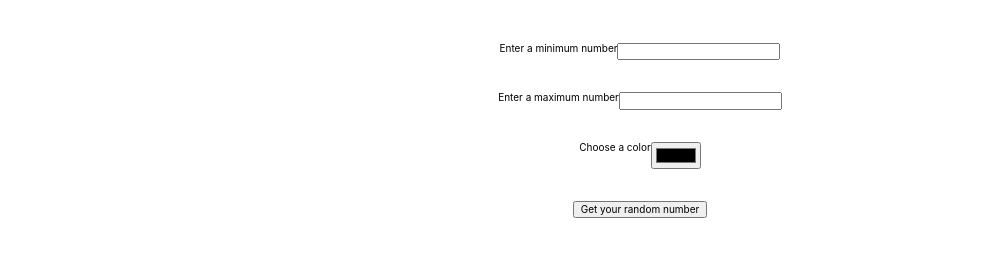
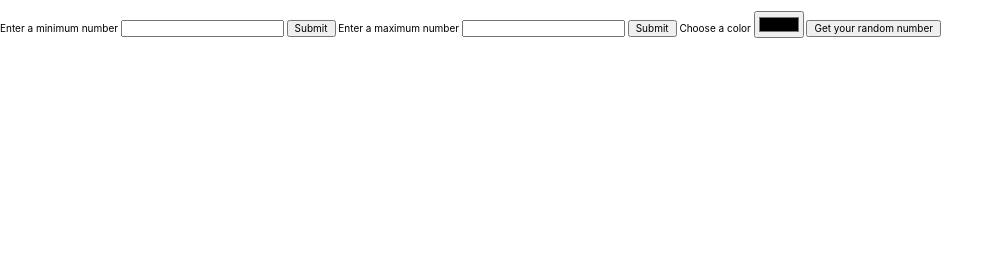
Before and after one commit to skdonnet/random-num-and-color, a website: page index.html in a window 1280 px wide. Shown: the part 71-328 px from the top of the page, without its empty margins (0-1004 px from the left). Drawn offline with nearby package versions, Linux system fonts and the light colour scheme.

Commit message:
getting rid of forms

```diff
--- a/index.html
+++ b/index.html
@@ -16,22 +16,19 @@
   <body>
     <h1>Random Number and Color</h1>
 
-    <form>
     <label for="minimum">Enter a minimum number</label>
     <input type="text" id="minimum" />
-    </form>
-    <form>
+    <button id="minButton">Submit</button>
+
     <label for="maximum">Enter a maximum number</label>
     <input type="text" id="maximum" />
-    </form>
-    <form>
+    <button id="maxButton">Submit</button>
+
     <label for="color">Choose a color</label>
     <input type="color" id="color" />
-    </form>
-    <form>
-      <label></label>
+
     <button id="getRandNum">Get your random number</button>
-    </form>
+    <p></p>
     <script src="./scripts.js" type="module"></script>
   </body>
 </html>
```
Lines whose indentation alone changed are shown as unchanged.
